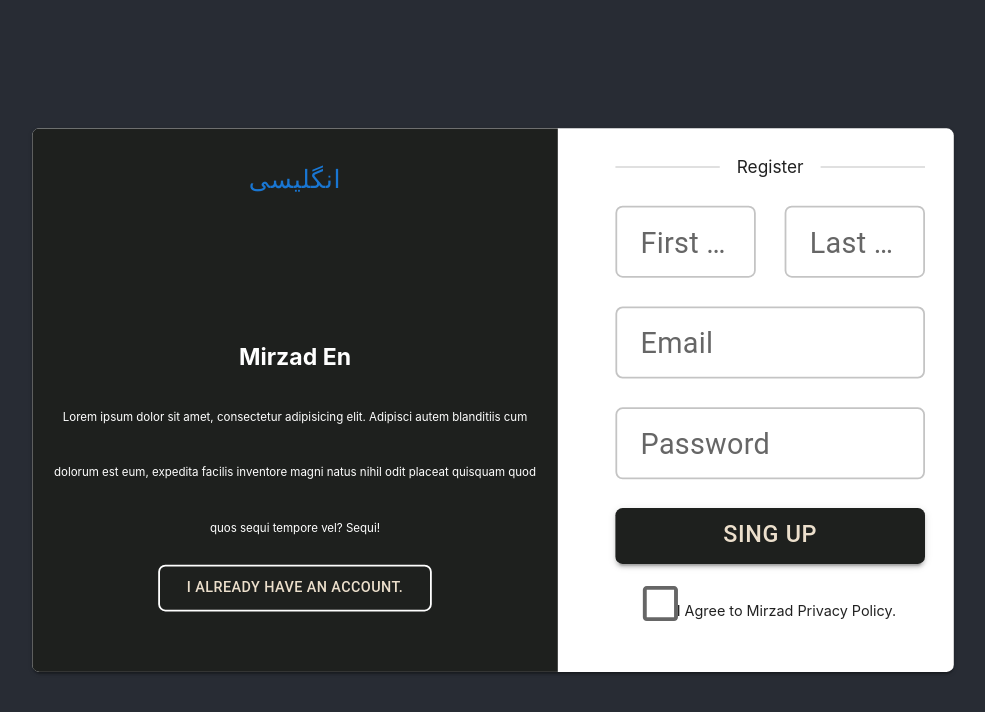
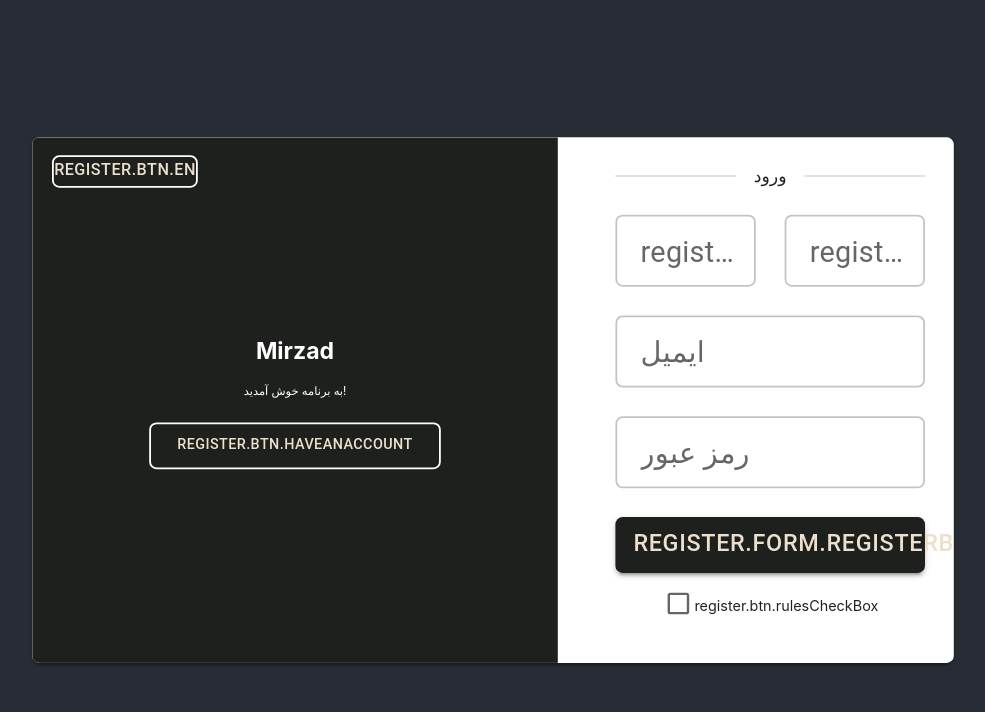
Before and after one commit to siahvosh/Wallet, a React (Create React App) app: page /register in a window 1280 px wide. Shown: the top 712 px of the page, without its empty margins (147-1132 px from the left). Built offline with nearby package versions, Linux system fonts and the light colour scheme.

Commit message:
set register fa loginPage

```diff
--- a/src/App.css
+++ b/src/App.css
@@ -1,12 +1,12 @@
 .App {
   text-align: center;
 }
+
 
 .btn{
   background-color: #1E201E !important;
   color: #ECDFCC !important;
 }
-
 
 .btn:hover{
   color: #697565 !important;
@@ -15,11 +15,6 @@
 .hover-icon:hover{
   background: #697565 !important; ;
   color: #ECDFCC !important;
-}
-
-.App-logo {
-  height: 40vmin;
-  pointer-events: none;
 }
 
 @media (prefers-reduced-motion: no-preference) {
@@ -35,19 +30,5 @@
   flex-direction: column;
   align-items: center;
   justify-content: center;
-  font-size: calc(10px + 2vmin);
   color: white;
 }
-
-.App-link {
-  color: #61dafb;
-}
-
-@keyframes App-logo-spin {
-  from {
-    transform: rotate(0deg);
-  }
-  to {
-    transform: rotate(360deg);
-  }
-}
--- a/src/Component/Login/Login.js
+++ b/src/Component/Login/Login.js
@@ -7,7 +7,7 @@
 import {useNavigate} from 'react-router-dom'
 import {useEffect, useState} from "react";
 import  './../../App.css'
-
+import i18n from './../../i18n';
 
 export const Login = () => {
 
@@ -18,6 +18,7 @@
            <Card style={{ width: '40%', scale: '1.8'}}>
                     <Grid2 container spacing={2}>
                         <Grid2 size={{xs: 12, sm: 12, md: 5}} style={{padding: '1rem'}}>
+
                             <Divider style={{fontSize: '.6rem'}}>Login</Divider>
                             <Grid2 style={{marginTop: '1rem'}} container spacing={2}>
                                 <Grid2 size={12}>
--- a/src/Component/Register/Register.js
+++ b/src/Component/Register/Register.js
@@ -1,25 +1,17 @@
 import React from 'react'
 import {Box, Button, Card, Checkbox, Divider, FormControlLabel, Grid2, Icon, IconButton} from "@mui/material";
 import TextField from "@mui/material/TextField";
-import GitHubIcon from "@mui/icons-material/GitHub";
-import GoogleIcon from "@mui/icons-material/Google";
-import AppleIcon from "@mui/icons-material/Apple";
 import {useNavigate} from 'react-router-dom'
-import {Visibility, VisibilityOff} from "@mui/icons-material";
-import {useEffect, useState} from "react";
-
-
-
 import { useTranslation } from 'react-i18next';
-import './../../i18n'; // حتما فایل i18n.js را وارد کنید
+import './../../i18n';
 import i18n from './../../i18n';
+import './../../App.css'
 
 export const Register = () => {
     let navigate = useNavigate()
     const { t } = useTranslation('register');
 
     const changeLanguage = (lng) => {
-        console.log({lng: lng})
         i18n.changeLanguage(lng);
     };
     return (
@@ -27,17 +19,24 @@
             <Card style={{ width: '40%', scale: '1.8'}}>
                 <Grid2 container spacing={2}>
                     <Grid2 sx={{ display: { xs: 'none', sm: 'none', md: 'block'} }}  size={{ xs: 12, sm: 12, md: 7 }} style={{background: '#1E201E', padding: '10px'}} >
-                        <Button onClick={() => changeLanguage(  i18n.language === 'fa' ?  'fa' :  'en')}> {i18n.language === 'fa' ? 'فارسی' : 'انگلیسی'}</Button>
-
+                        <Button
+                            size='small'
+                            variant='outlined'
+                            className='btn'
+                            style={{fontSize: '9px', padding: '0', position: 'absolute', left: '0.7rem', border: '1px solid white'}}
+                            onClick={() => changeLanguage(  i18n.language === 'fa' ?  'en' :  'fa')}
+                        >
+                            {i18n.language === 'fa' ? t('register.btn.fa') : t('register.btn.en')}
+                        </Button>
                         <div style={{ position: "relative", top: '50%', left: '50%', transform:  'translate(-50%, -50%)'}}>
                             <Grid2 size={12}>
                                   <span style={{color: 'white', fontSize: '.8rem', textTransform: 'capitalize', fontWeight: '700'}}>
-                                      {t('register.description.title')} {i18n.language}
+                                      {t('register.description.title')}
                                   </span>
                             </Grid2>
                             <Grid2 size={12}>
                                   <span style={{color: 'white', fontSize: '.4rem'}}>
-                                    Lorem ipsum dolor sit amet, consectetur adipisicing elit. Adipisci autem blanditiis cum dolorum est eum, expedita facilis inventore magni natus nihil odit placeat quisquam quod quos sequi tempore vel? Sequi!
+                                      {t('register.description.welcome')}
                                   </span>
                             </Grid2>
                             <Grid2 size={12}>
@@ -48,23 +47,23 @@
                                     onClick={() => navigate('/login')}
 
                                 >
-                                    I already have an account.
+                                    {/*I already have an account.*/}
+                                    {t('register.btn.haveAnAccount')}
                                 </Button>
                             </Grid2>
                         </div>
                     </Grid2>
                     <Grid2 size={{xs: 12, sm: 12, md: 5}} style={{padding: '1rem'}}>
-                        <Divider style={{fontSize: '.6rem'}}>Register</Divider>
+                        <Divider style={{fontSize: '.6rem'}}> {t('register.form.title')} </Divider>
                         <Grid2 style={{marginTop: '1rem'}} container spacing={2}>
                             {/*First name========================================*/}
                             <Grid2 size={{xs: 12, sm: 12, md: 6}}>
                                 <TextField
-
                                     size="small"
                                     style={{width: '100%'}}
                                     id="outlined-basic"
                                     type={"text"}
-                                    label="First Name"
+                                    label={t('register.form.firstName')}
                                     variant="outlined"
                                 />
                             </Grid2>
@@ -75,7 +74,7 @@
                                     style={{width: '100%'}}
                                     id="outlined-basic"
                                     type={"text"}
-                                    label="Last Name"
+                                    label={t('register.form.lastName')}
                                     variant="outlined"
                                 />
                             </Grid2>
@@ -86,7 +85,7 @@
                                     style={{width: '100%'}}
                                     id="outlined-basic"
                                     type={"email"}
-                                    label="Email"
+                                    label={t('register.form.email')}
                                     variant="outlined"
                                 />
                             </Grid2>
@@ -97,7 +96,7 @@
                                     style={{  width: '100%'}}
                                     id="outlined-basic"
                                     type={"password"}
-                                    label="Password"
+                                    label={t('register.form.password')}
                                     variant="outlined"
                                 />
                             </Grid2>
@@ -111,14 +110,14 @@
                                     onClick={() => navigate('/home')}
 
                                 >
-                                    sing up
+                                    {t('register.form.registerBtn')}
                                 </Button>
                                 <Checkbox
                                     size='x-small'
                                     style={{width: '10px'}}
                                     inputProps={{ 'aria-label': 'controlled' }}
                                 />
-                                <span style={{fontSize: '0.5rem'}}>I Agree to Mirzad Privacy Policy.</span>
+                                <span style={{fontSize: '0.5rem'}}>{t('register.btn.rulesCheckBox')}</span>
 
                             </Grid2>
                         </Grid2>
--- a/src/Locales/fa/Register.json
+++ b/src/Locales/fa/Register.json
@@ -1,15 +1,22 @@
 {
   "register": {
     "form": {
-      "title": "ورود",
+      "title": "ثبت نام",
+      "firstName": "نام",
+      "lastName": "نام خانوادگی",
       "email": "ایمیل",
       "password": "رمز عبور",
-      "loginBtn": "ورود",
-      "or": "یا"
+      "registerBtn": "ثبت نام"
     },
     "description": {
       "title": "میرزاد",
-      "welcome": "به برنامه خوش آمدید!"
+      "welcome": "کیف پول دیجیتال میرزاد ابزاری امن و کاربرپسند برای مدیریت و ذخیره ارزهای دیجیتال شماست که تراکنش\u200Cهای سریع و آسان را فراهم می\u200Cکند و امنیت بالایی دارد."
+    },
+    "btn": {
+      "rulesCheckBox": "\nبا قوانین و مقررات میرزاد موافقم.",
+      "en": "انگلیسی",
+      "fa": "فارسی",
+      "haveAnAccount": "قبلا حساب کاربری ساخته\u200Cام."
     }
   }
 }
--- a/src/i18n.js
+++ b/src/i18n.js
@@ -1,7 +1,7 @@
 import i18n from 'i18next';
 import { initReactI18next } from 'react-i18next';
 
-// وارد کردن فایل‌های JSON
+
 import loginEn from './Locales/en/Login.json';
 import registerEn from './Locales/en/Register.json';
 import loginFa from './Locales/fa/Login.json';
@@ -20,10 +20,10 @@
                 register: registerFa,
             },
         },
-        lng: 'en', // زبان پیش‌فرض
+        lng: 'en',
         fallbackLng: 'en',
         interpolation: {
-            escapeValue: false, // برای جلوگیری از فرار خودکار متون
+            escapeValue: false,
         },
     });
 
```
